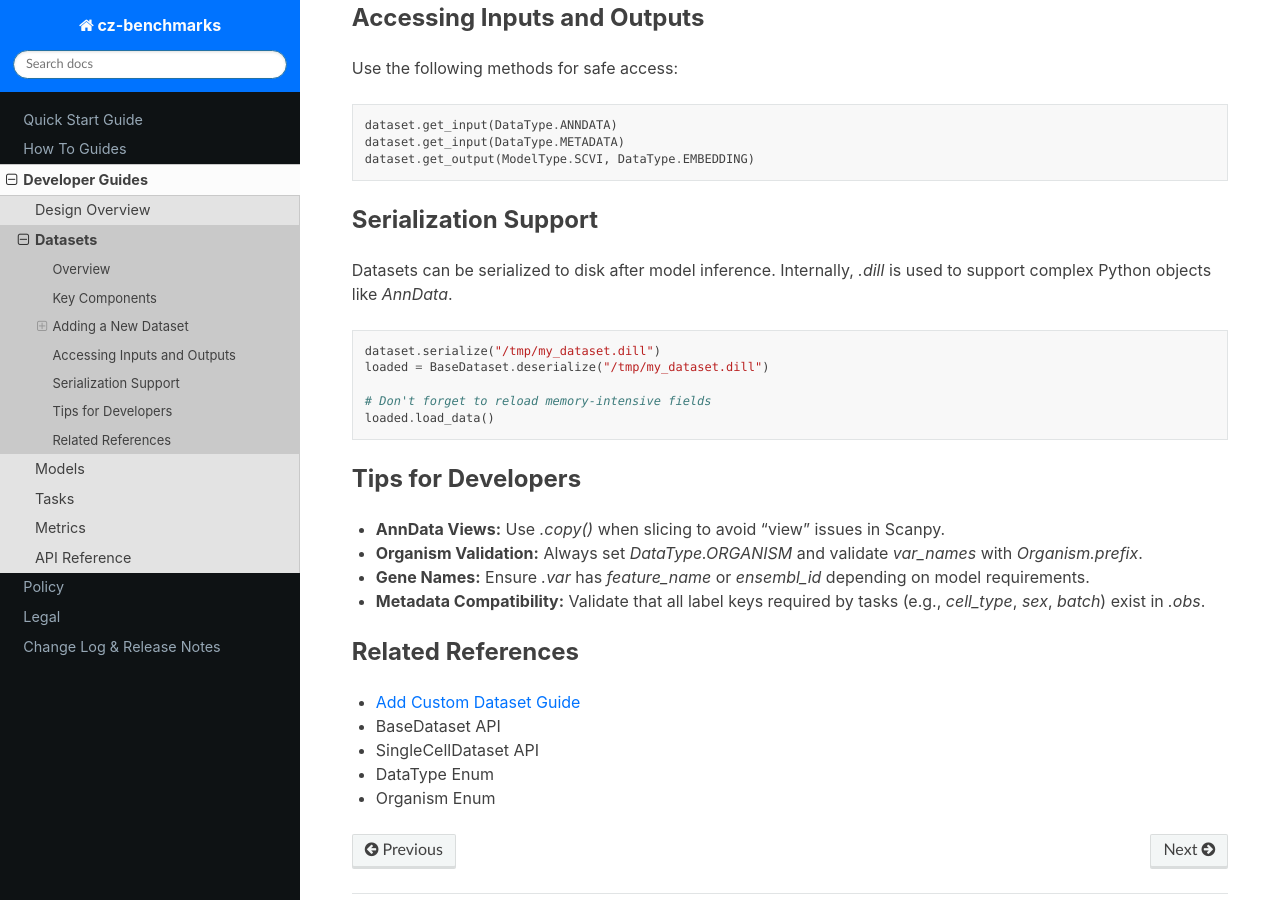
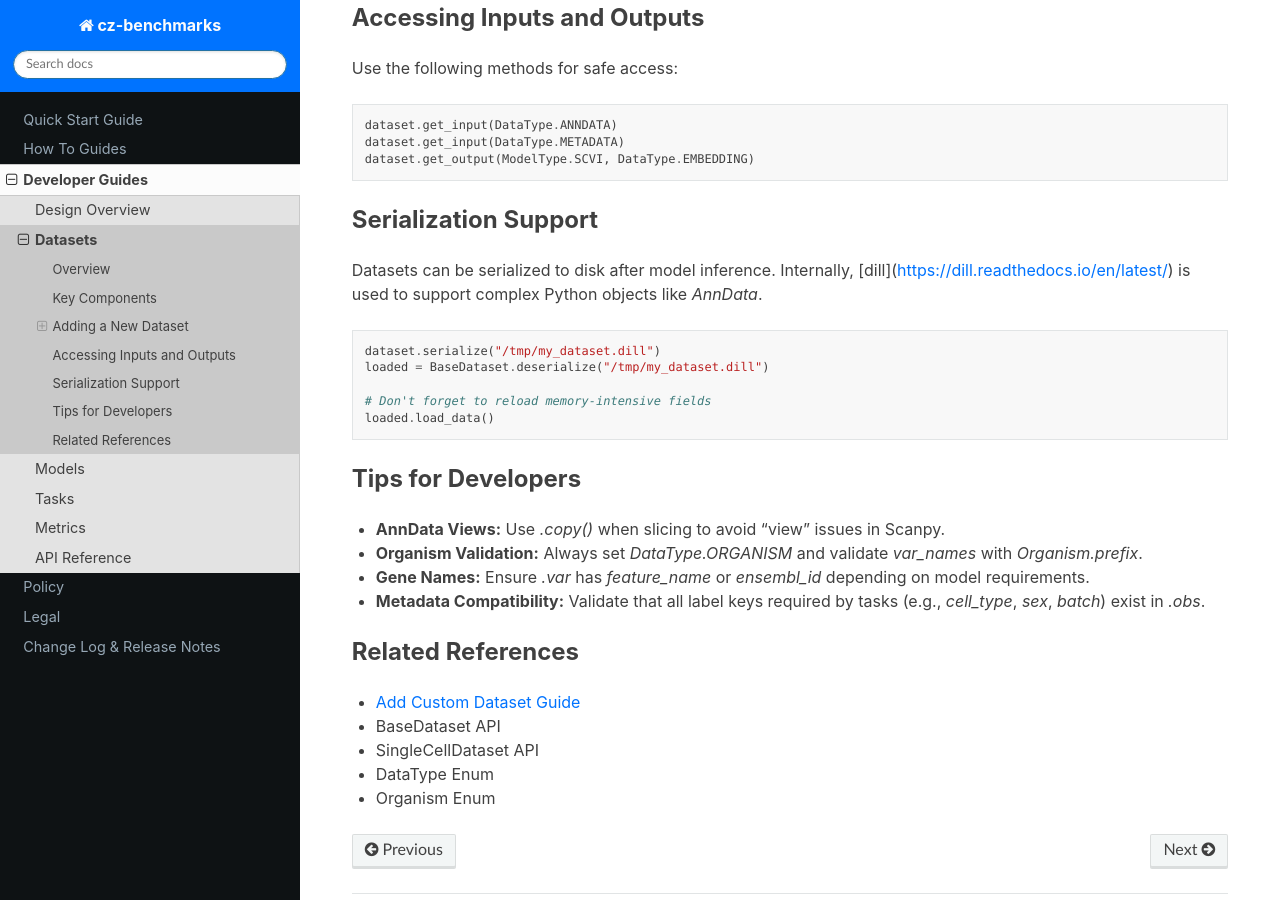
Before and after one commit to chanzuckerberg/cz-benchmarks, a Sphinx documentation site: the page built from docs/source/developer_guides/datasets.rst, in a window 1280 px wide and 900 px high, scrolled down 2178 px. Built offline with Sphinx 7.4.7 and the Read the Docs theme 3.1.0, drawn with Linux system fonts in a browser that asks for light colours; pages that are not in the unit, such as notebooks, are missing from menus; some of the changed lines change nothing that is shown.

Commit message:
Update docs/source/developer_guides/datasets.rst
Co-authored-by: Michelle Gill <1757241+mlgill@users.noreply.github.com>

```diff
--- a/docs/source/developer_guides/datasets.rst
+++ b/docs/source/developer_guides/datasets.rst
@@ -110,7 +110,7 @@ Use the following methods for safe access:
 Serialization Support
 ---------------------
 
-Datasets can be serialized to disk after model inference. Internally, `.dill` is used to support complex Python objects like `AnnData`.
+Datasets can be serialized to disk after model inference. Internally, [dill](https://dill.readthedocs.io/en/latest/) is used to support complex Python objects like `AnnData`.
 
 .. code-block:: python
 
```
